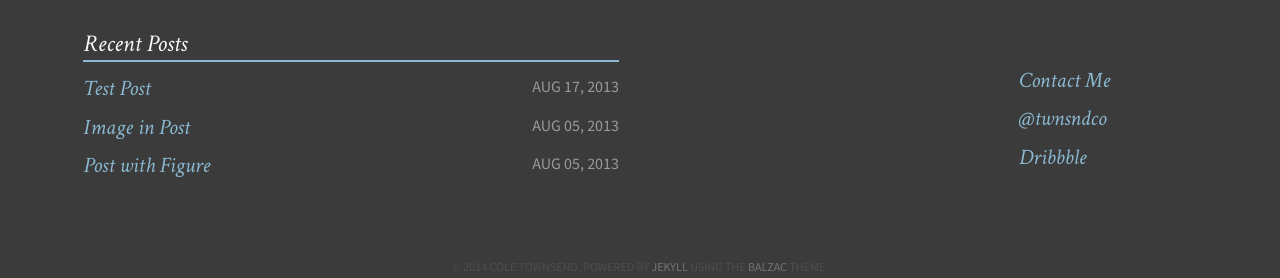
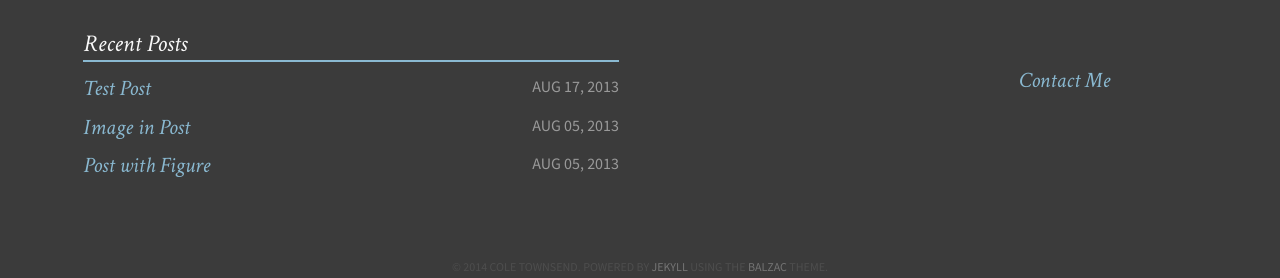
Before and after one commit to ColeTownsend/Balzac-for-Jekyll, a Jekyll site: the page built from index.md, in a window 1280 px wide. Shown: the part 1357-1635 px from the top of the page. Built offline with Jekyll 4.4.1, drawn with Linux system fonts in a browser that asks for light colours.

Commit message:
config changes for gh-pages

```diff
--- a/_config.yml
+++ b/_config.yml
@@ -10,11 +10,6 @@ owner:
   avatar:         avatar.png
   bio:            "Insouciant"
   email:          cole@coletownsend.com
-  twitter:        twnsndco
-  github:         coletownsend
-  instagram:      twnsnd
-  dribbble:       coletownsend
-  disqus:         balzac
   # Plug in your disqus shortname!
 
 
--- a/assets/sass/_variables.scss
+++ b/assets/sass/_variables.scss
@@ -27,7 +27,8 @@ $accent: #24536B;
 /* Typography
    ========================================================================== */
 
-$sans: "Source Sans Pro", "Open Sans", "Helvetica Neue", "Arial", sans-serif;
+$sans: "Whitney", "Open Sans", "Helvetica Neue", "Arial", sans-serif;
+
 $serif: "Calendas Plus","Crimson Text", "Hoefler Text", "Georgia", serif;
 
 
```
